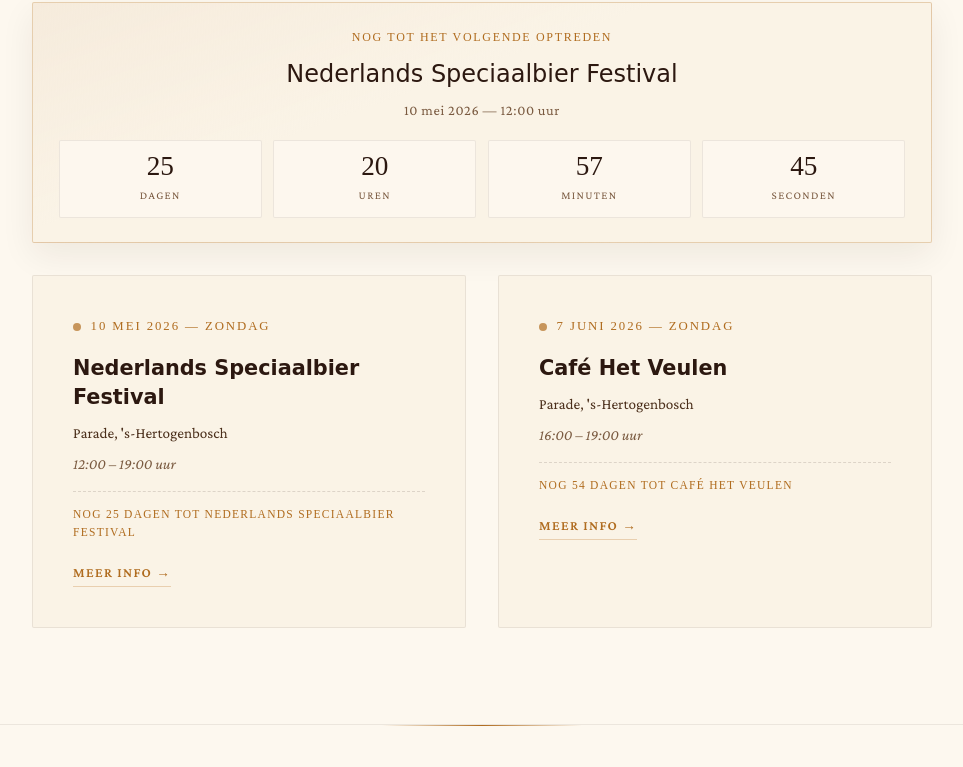
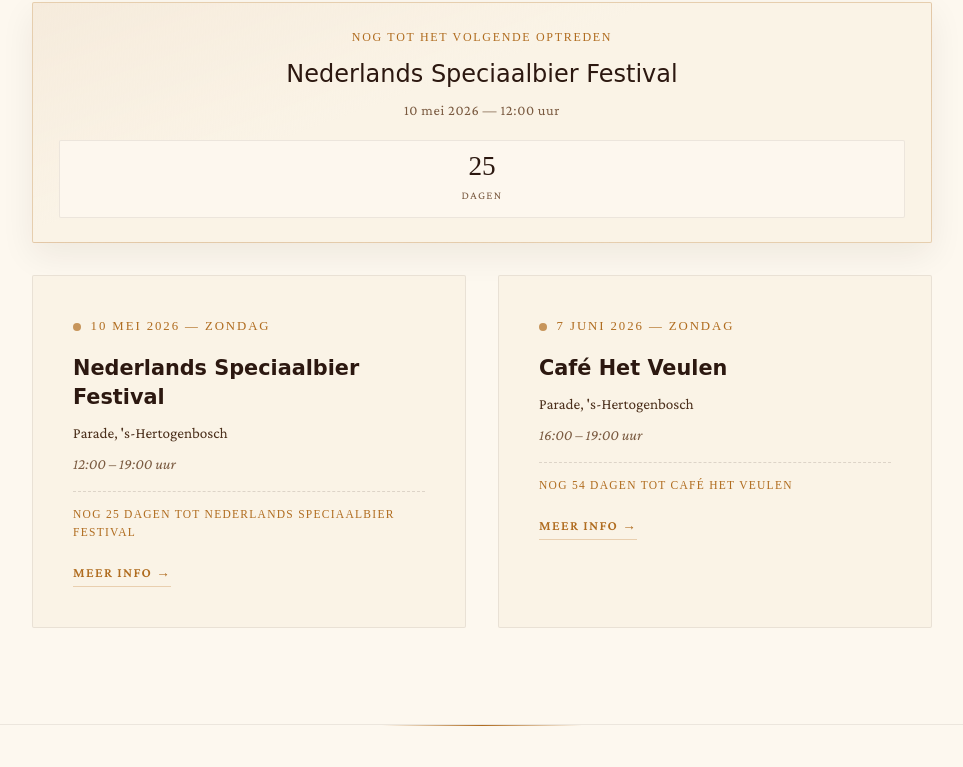
Before and after one commit to prombouts/thegoodolboys, a plain HTML site: page index.html in a window 1280 px wide. Shown: the part 3751-4518 px from the top of the page, without its empty margins (158-1121 px from the left). Drawn offline with nearby package versions, Linux system fonts and the light colour scheme; a web font is replaced by a local one.

Commit message:
Kept days

```diff
--- a/index.html
+++ b/index.html
@@ -492,7 +492,7 @@
 
         .countdown-grid {
             display: grid;
-            grid-template-columns: repeat(4, minmax(0, 1fr));
+            grid-template-columns: minmax(0, 1fr);
             gap: 0.7rem;
         }
 
@@ -1036,18 +1036,6 @@
                         <span class="countdown-value" data-countdown-days>00</span>
                         <span class="countdown-unit-label">Dagen</span>
                     </div>
-                    <div class="countdown-unit">
-                        <span class="countdown-value" data-countdown-hours>00</span>
-                        <span class="countdown-unit-label">Uren</span>
-                    </div>
-                    <div class="countdown-unit">
-                        <span class="countdown-value" data-countdown-minutes>00</span>
-                        <span class="countdown-unit-label">Minuten</span>
-                    </div>
-                    <div class="countdown-unit">
-                        <span class="countdown-value" data-countdown-seconds>00</span>
-                        <span class="countdown-unit-label">Seconden</span>
-                    </div>
                 </div>
                 <p class="countdown-fallback" data-countdown-fallback hidden>Nieuwe data volgen snel.</p>
             </div>
@@ -1147,9 +1135,6 @@
             const countdownGrid = countdownRoot.querySelector('[data-countdown-grid]');
             const fallbackEl = countdownRoot.querySelector('[data-countdown-fallback]');
             const daysEl = countdownRoot.querySelector('[data-countdown-days]');
-            const hoursEl = countdownRoot.querySelector('[data-countdown-hours]');
-            const minutesEl = countdownRoot.querySelector('[data-countdown-minutes]');
-            const secondsEl = countdownRoot.querySelector('[data-countdown-seconds]');
 
             const upcomingEvent = eventCards
                 .map(card => ({
@@ -1200,22 +1185,12 @@
 
                     if (remainingMs <= 0) {
                         daysEl.textContent = '00';
-                        hoursEl.textContent = '00';
-                        minutesEl.textContent = '00';
-                        secondsEl.textContent = '00';
                         return;
                     }
 
-                    const totalSeconds = Math.floor(remainingMs / 1000);
-                    const days = Math.floor(totalSeconds / 86400);
-                    const hours = Math.floor((totalSeconds % 86400) / 3600);
-                    const minutes = Math.floor((totalSeconds % 3600) / 60);
-                    const seconds = totalSeconds % 60;
+                    const days = Math.floor(remainingMs / 86400000);
 
                     daysEl.textContent = String(days).padStart(2, '0');
-                    hoursEl.textContent = String(hours).padStart(2, '0');
-                    minutesEl.textContent = String(minutes).padStart(2, '0');
-                    secondsEl.textContent = String(seconds).padStart(2, '0');
 
                     updateEventCardsCountdown();
                 };
```
